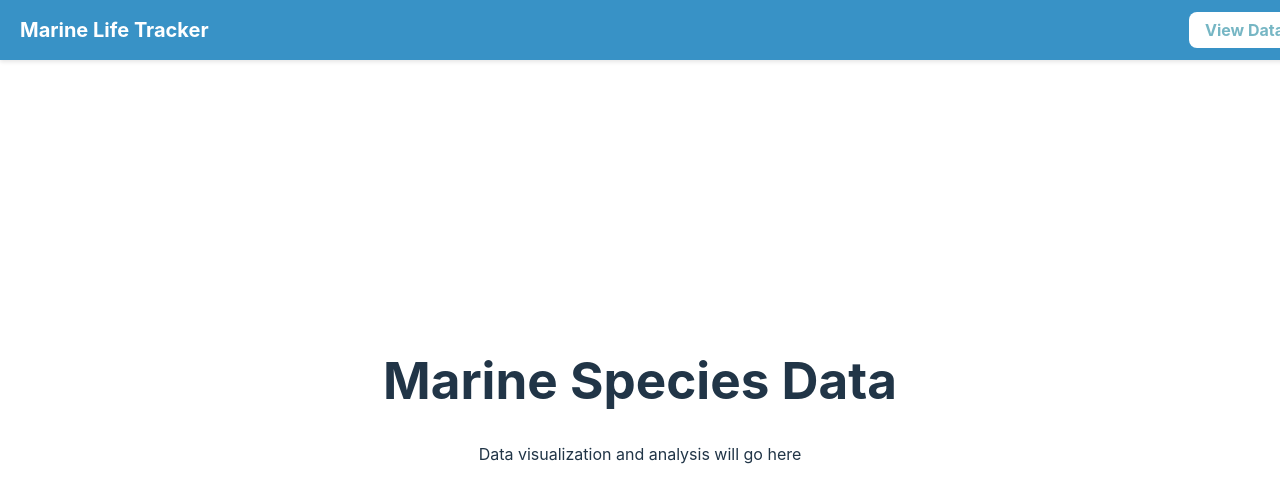
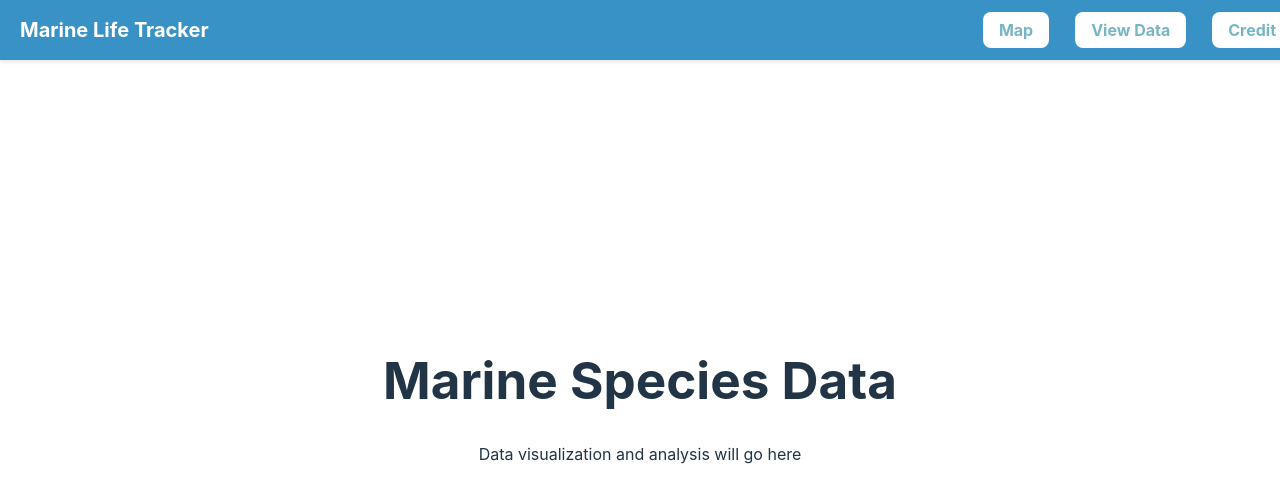
Before and after one commit to Cirbble/PolyHacks_2025, a React (Vite) app in the folder light_vibes_project/: page /data in a window 1280 px wide. Shown: the top 502 px of the page. Built offline with nearby package versions, Linux system fonts and the light colour scheme.

Commit message:
BLUE UPDATE

```diff
--- a/light_vibes_project/src/components/TopBar.tsx
+++ b/light_vibes_project/src/components/TopBar.tsx
@@ -2,6 +2,18 @@ import { useNavigate } from 'react-router-dom';
 
 const TopBar = () => {
   const navigate = useNavigate();
+
+  const buttonStyle = {
+    backgroundColor: 'white',
+    color: '#76B6C4',
+    padding: '8px 16px',
+    borderRadius: '8px',
+    border: 'none',
+    cursor: 'pointer',
+    transition: 'background-color 0.2s',
+    fontWeight: 'bold',
+    margin: '0 8px'
+  };
 
   return (
     <div style={{
@@ -21,23 +33,32 @@ const TopBar = () => {
       <h1 style={{ color: 'white', fontSize: '20px', fontWeight: 'bold' }}>
         Marine Life Tracker
       </h1>
+      <div style={{ display: 'flex', gap: '10px' }}>
+        <button
+          onClick={() => navigate('/map')}
+          style={buttonStyle}
+          onMouseOver={(e) => e.currentTarget.style.backgroundColor = '#f0f0f0'}
+          onMouseOut={(e) => e.currentTarget.style.backgroundColor = 'white'}
+        >
+          Map
+        </button>
         <button
           onClick={() => navigate('/data')}
-        style={{
-          backgroundColor: 'white',
-          color: '#76B6C4',
-          padding: '8px 16px',
-          borderRadius: '8px',
-          border: 'none',
-          cursor: 'pointer',
-          transition: 'background-color 0.2s',
-          fontWeight: 'bold'
-        }}
+          style={buttonStyle}
           onMouseOver={(e) => e.currentTarget.style.backgroundColor = '#f0f0f0'}
           onMouseOut={(e) => e.currentTarget.style.backgroundColor = 'white'}
         >
           View Data
         </button>
+        <button
+          onClick={() => navigate('/credit')}
+          style={buttonStyle}
+          onMouseOver={(e) => e.currentTarget.style.backgroundColor = '#f0f0f0'}
+          onMouseOut={(e) => e.currentTarget.style.backgroundColor = 'white'}
+        >
+          Credit
+        </button>
+      </div>
     </div>
   );
 };
```
Lines whose indentation alone changed are shown as unchanged.
